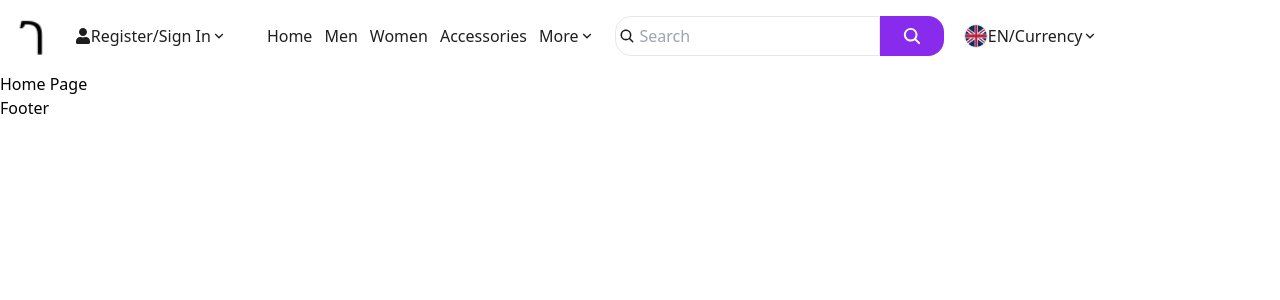
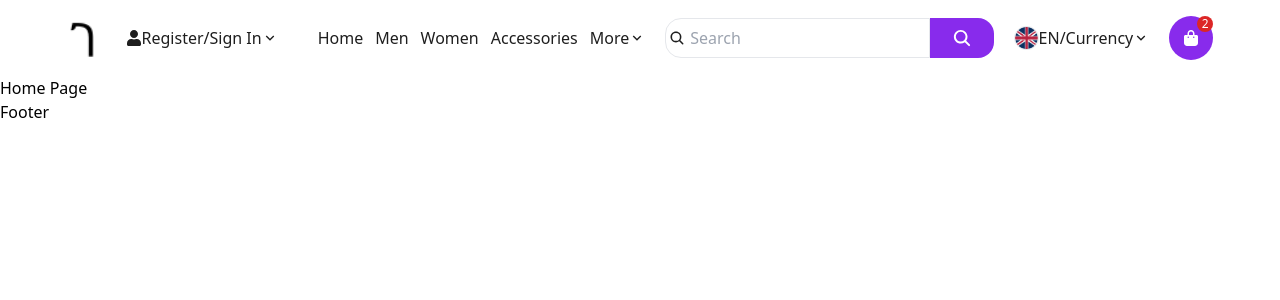
Before and after one commit to Ermias1995/Gebeya-Market-App, a React (Vite) app in the folder Gebeya/: page / in a window 1280 px wide. Shown: the top 300 px of the page. Built offline with nearby package versions, Linux system fonts and the light colour scheme.

Commit message:
Finish Navbar

```diff
--- a/Gebeya/src/components/Navbar.jsx
+++ b/Gebeya/src/components/Navbar.jsx
@@ -1,4 +1,5 @@
 import {FaUser} from 'react-icons/fa';
+import { FaBagShopping } from "react-icons/fa6";
 import {RiArrowDownSLine} from 'react-icons/ri';
 import { IoSearch } from "react-icons/io5";
 import {NavLink} from 'react-router-dom'
@@ -7,7 +8,7 @@ import Flag from '../assets/Flag.png';
 
 function Navbar() {
   return (
-    <div className="flex items-center space-x-5 w-full p-4 text-[#1E1E1E] text-base">
+    <div className="flex items-center justify-center space-x-5 w-full p-4 text-[#1E1E1E] text-base">
       <img src={Logo} alt="Logo" className="h-10"/>
       <div className="flex items-center">
         <FaUser/> Register/Sign In<RiArrowDownSLine/>
@@ -29,6 +30,10 @@ function Navbar() {
           <img src={Flag} alt="Flag" className="h-6 border rounded-full"/>
           <p className='flex items-center hover:cursor-pointer'>EN/Currency <RiArrowDownSLine/></p>
         </div>
+        <div className="relative flex items-center justify-center w-11 h-11 bg-primary text-white rounded-full">
+          <p className='absolute top-0 right-0 bg-red-600 text-white text-xs w-4 h-4 flex items-center justify-center rounded-full'>2</p>
+          <FaBagShopping className='text-white'/>
+        </div>
     </div>
   )
 }
```
